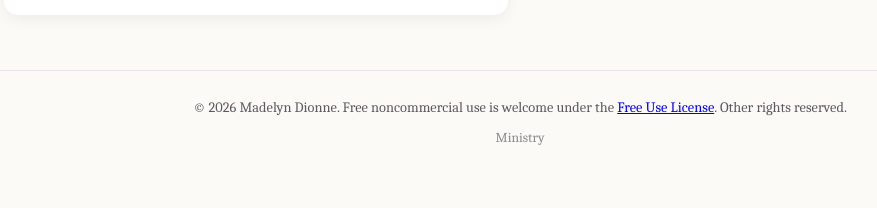
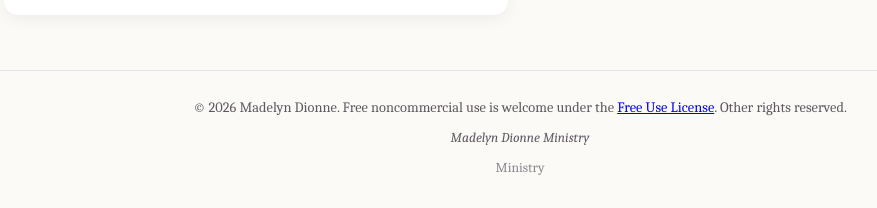
Before and after one commit to madelyndionne/songs-with-grace, a plain HTML site: page index.html in a window 1280 px wide. Shown: the part 10400-10608 px from the top of the page, without its empty margins (120-997 px from the left). Before the commit the page ends 10581 px from the top, so only its background shows below. Drawn offline with Linux system fonts and the light colour scheme.

Commit message:
Add files via upload

```diff
--- a/index.html
+++ b/index.html
@@ -210,7 +210,7 @@ input,select{width:100%;padding:12px;border:1px solid #cfc6d4;border-radius:9px;
 <a class="secondary swg-download-button" href="license.html" style="display:inline-flex;align-items:center;text-decoration:none;border-radius:8px;padding:8px 11px;font-weight:700">↓ Download Song</a>
 </div>
 </div>
-</aside><footer class="site-footer" id="browse-bottom"><p>© 2026 Madelyn Dionne. Free noncommercial use is welcome under the <a href="license.html">Free Use License</a>. Other rights reserved.</p><p style="margin-top:8px;font-size:.85rem"><a href="ministry-access.html" style="color:inherit;opacity:.7;text-decoration:none">Ministry</a></p></footer>
+</aside><footer class="site-footer" id="browse-bottom"><p>© 2026 Madelyn Dionne. Free noncommercial use is welcome under the <a href="license.html">Free Use License</a>. Other rights reserved.</p><p style="margin-top:8px;font-size:.85rem;text-align:center"><em>Madelyn Dionne Ministry</em></p><p style="margin-top:8px;font-size:.85rem"><a href="ministry-access.html" style="color:inherit;opacity:.7;text-decoration:none">Ministry</a></p></footer>
 <script>
 const grid=document.getElementById('songGrid');
 const noResults=document.getElementById('noResults');
```
